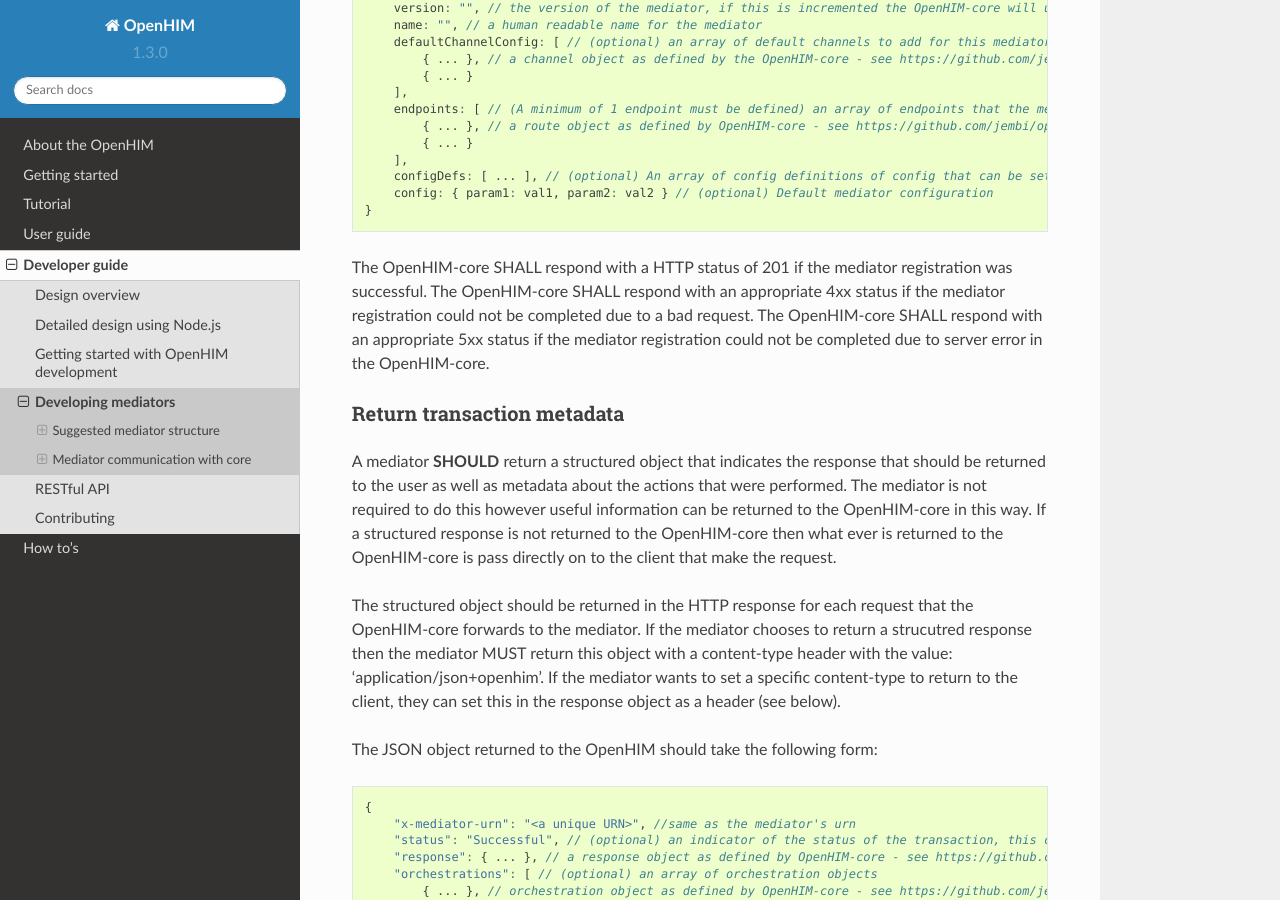
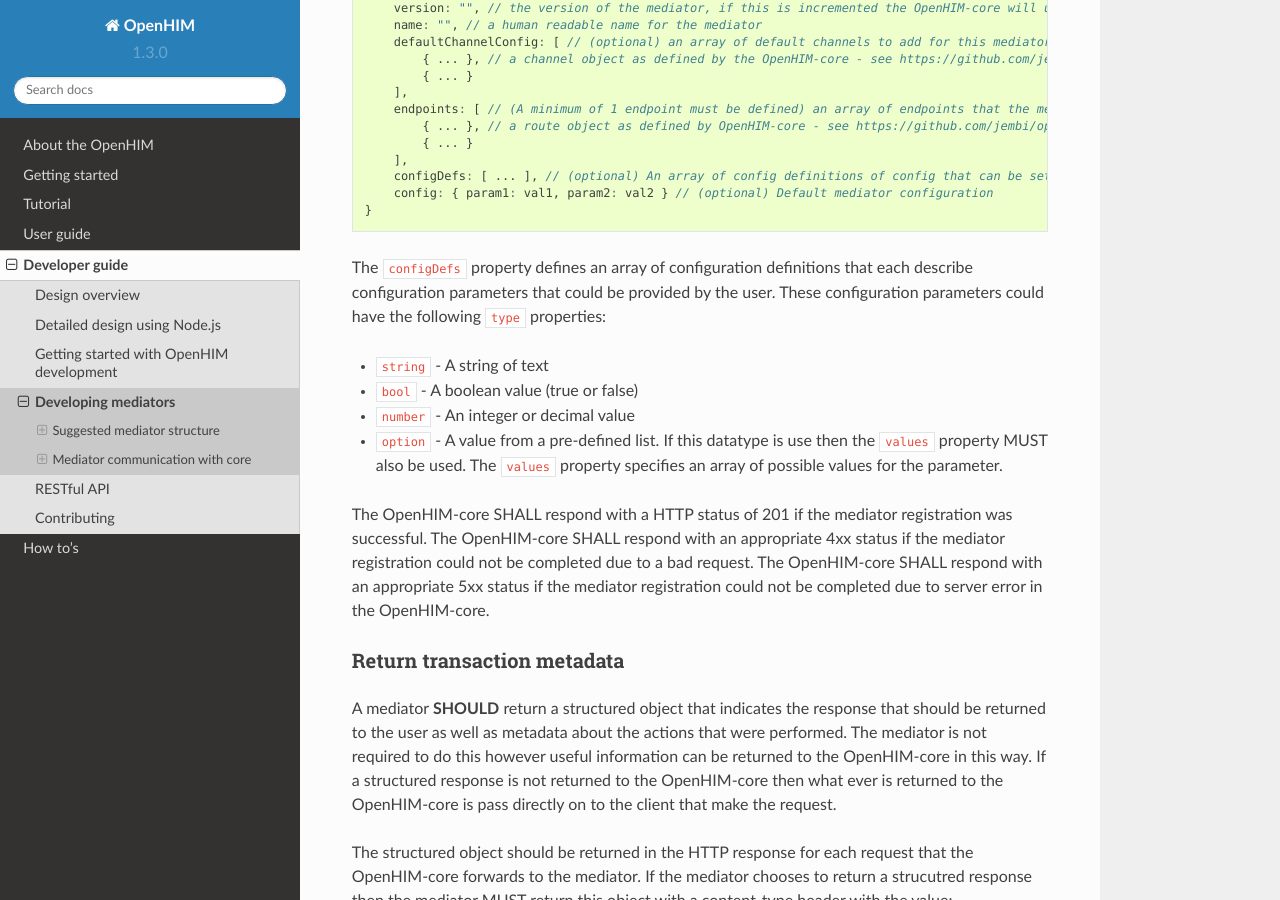
Before and after one commit to jembi/openhim-core-js, a Sphinx documentation site: the page built from docs/dev-guide/mediators.md, in a window 1280 px wide and 900 px high, scrolled down 2931 px. Built offline with Sphinx 7.4.7 and the Read the Docs theme 2.0.0, drawn with Linux system fonts in a browser that asks for light colours.

Commit message:
Added more docs for the configDefs property.

````diff
--- a/docs/dev-guide/mediators.md
+++ b/docs/dev-guide/mediators.md
@@ -72,6 +72,12 @@
 }
 ```
 
+The `configDefs` property defines an array of configuration definitions that each describe configuration parameters that could be provided by the user. These configuration parameters could have the following `type` properties:
+* `string` - A string of text
+* `bool` - A boolean value (true or false)
+* `number` - An integer or decimal value
+* `option` - A value from a pre-defined list. If this datatype is use then the `values` property MUST also be used. The `values` property specifies an array of possible values for the parameter.
+
 The OpenHIM-core SHALL respond with a HTTP status of 201 if the mediator registration was successful.
 The OpenHIM-core SHALL respond with an appropriate 4xx status if the mediator registration could not be completed due to a bad request.
 The OpenHIM-core SHALL respond with an appropriate 5xx status if the mediator registration could not be completed due to server error in the OpenHIM-core.
````
